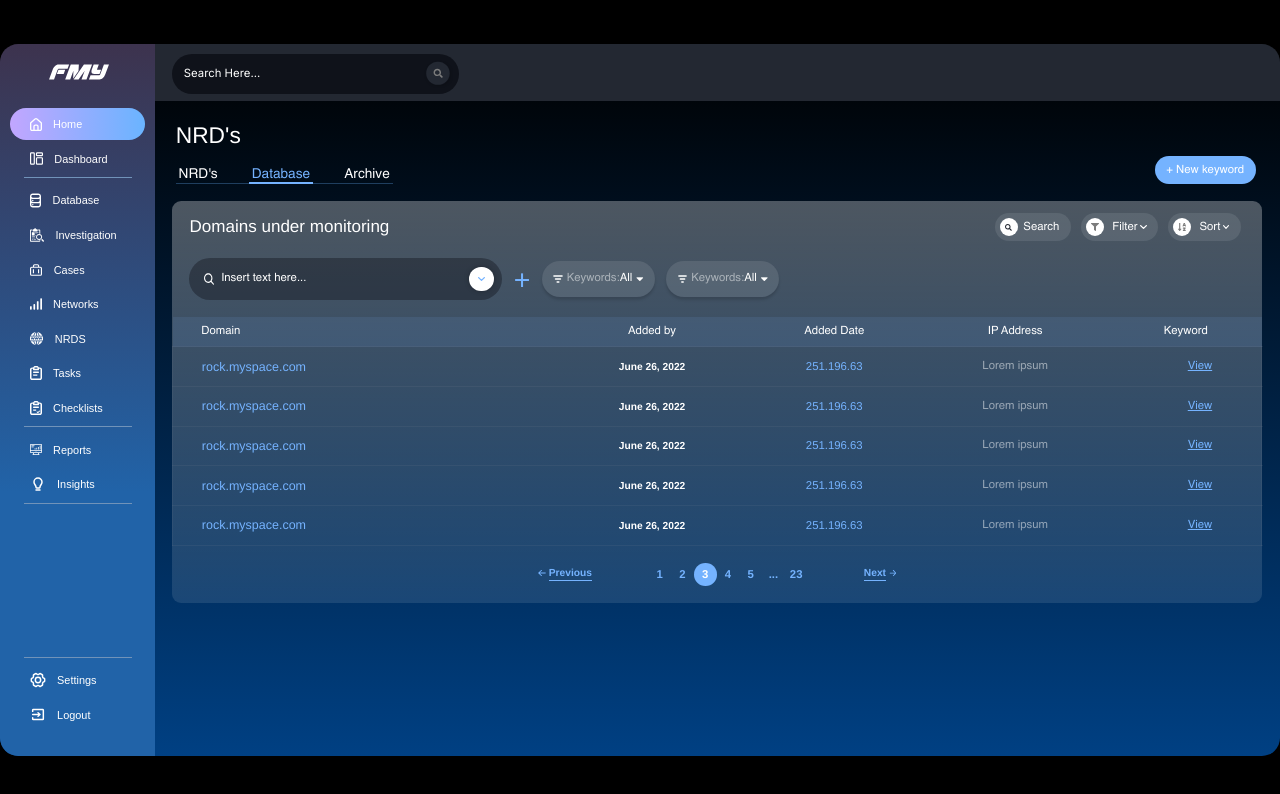
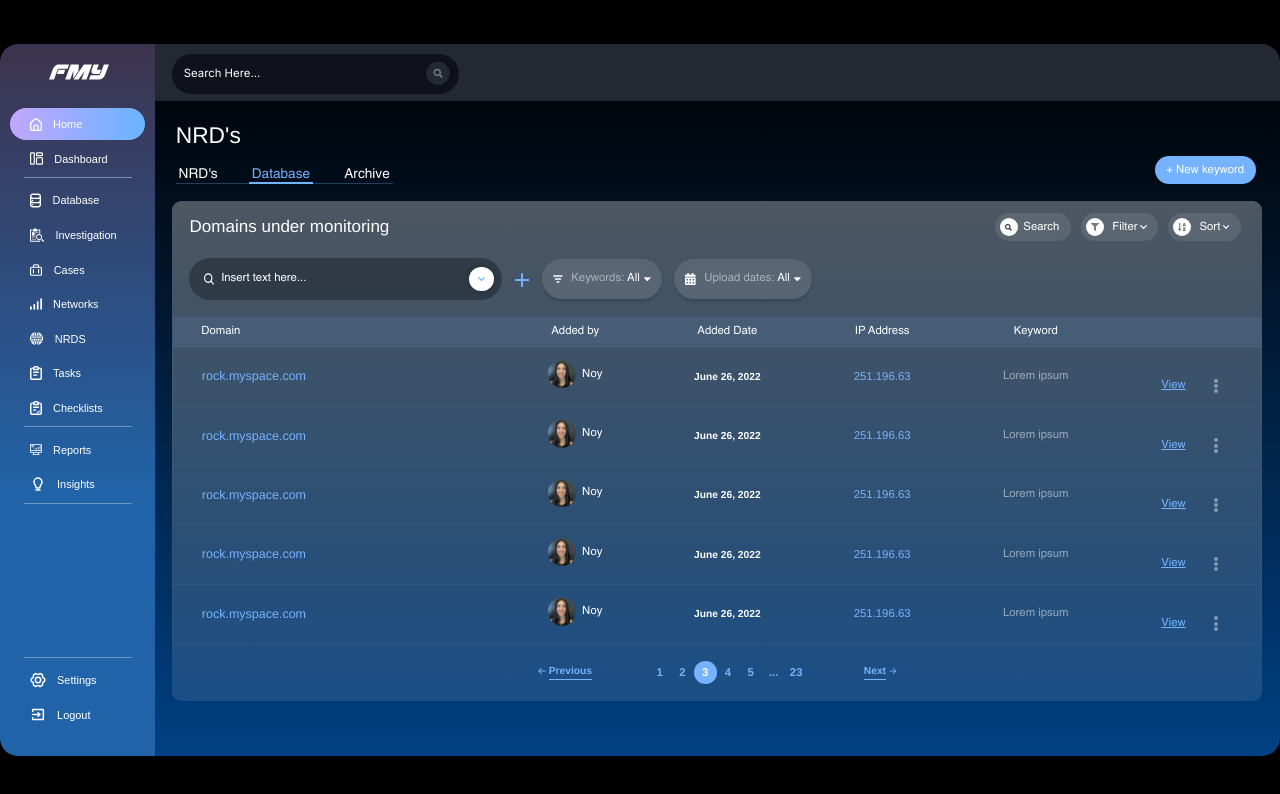
Before and after one commit to luckyboy125/FMY-Landing-Site, a React (Create React App) app: page /nrds in a window 1280 px wide. Both pictures are taken after a click on the element "Database". Shown: the top 794 px of the page. Built offline with nearby package versions, Linux system fonts and the light colour scheme; the HTML template or start-up script is replaced by a standard one; a web font is replaced by a local one.

Commit message:
customized database part of NRDS page

```diff
--- a/src/components/CustomizeTable/CustomizeTable.css
+++ b/src/components/CustomizeTable/CustomizeTable.css
@@ -17,7 +17,7 @@
   background: rgba(117, 179, 255, 0.1);
 }
 
-.customizeTable thead tr :first-child {
+.customizeTable thead tr th:first-child {
   padding-left: 50px;
   text-align: left;
 }
@@ -37,7 +37,7 @@
   border: 2px solid rgba(143, 146, 161, 0.1);
 }
 
-.customizeTable tbody tr :first-child {
+.customizeTable tbody tr td:first-child {
   padding-left: 50px;
   text-align: left !important;
 }
--- a/src/components/FilterDropdown/FilterDropdown.css
+++ b/src/components/FilterDropdown/FilterDropdown.css
@@ -10,6 +10,7 @@
   font-size: 20px;
   line-height: 29px;
   color: #ffffff;
+  cursor: pointer;
 }
 
 .filterDropdownRoot .inputIcon {
--- a/src/pages/NRDS/component/Database/Database.css
+++ b/src/pages/NRDS/component/Database/Database.css
@@ -51,6 +51,25 @@
   color: #75b3ff;
 }
 
+.nrdsDatabaseTableRoot .avatarTd {
+  display: flex;
+  justify-content: center;
+  align-items: center;
+  font-family: "Helvetica";
+  font-style: normal;
+  font-weight: 400;
+  font-size: 20px;
+  line-height: 23px;
+  letter-spacing: 0.01em;
+  color: #ffffff;
+}
+
+.nrdsDatabaseTableRoot .avatarTd img {
+  width: 50px;
+  height: 50px;
+  margin-right: 10px;
+}
+
 .nrdsDatabaseTableRoot .secondTd {
   font-family: "Helvetica";
   font-style: normal;
@@ -82,12 +101,6 @@
   justify-content: center;
   align-items: center;
 }
-
-.nrdsDatabaseTableRoot .fifthTd .addBtn {
-  margin-right: 30px;
-  padding: 14px 20px 13px 20px !important;
-}
-
 .nrdsDatabaseTableRoot .fifthTd .des {
   font-family: "Helvetica";
   font-style: normal;
@@ -97,4 +110,5 @@
   text-align: center;
   text-decoration-line: underline;
   color: #75b3ff;
+  margin-right: 50px;
 }
--- a/src/pages/NRDS/component/Database/Database.js
+++ b/src/pages/NRDS/component/Database/Database.js
@@ -4,6 +4,7 @@ import FilterDropdown from "../../../../components/FilterDropdown/FilterDropdown
 import SearchInput from "../../../../components/SearchInput/SearchInput";
 import DatabaseDropdown from "./component/DatabaseDropdown/DatabaseDropdown";
 import DatabaseInput from "./component/DatabaseInput/DatabaseInput";
+import person1 from "../../../../asset/person1.svg";
 import "./Database.css";
 
 function Database() {
@@ -51,8 +52,17 @@ function Database() {
               <div className="nrdsDatabaseSeacrhRoot">
                 <DatabaseInput />
                 <div className="plusLetter">+</div>
-                <DatabaseDropdown className="dropdown" />
-                <DatabaseDropdown className="dropdown" />
+                <DatabaseDropdown
+                  content="Keywords"
+                  select="All"
+                  className="dropdown"
+                />
+                <DatabaseDropdown
+                  content="Upload dates"
+                  select="All"
+                  type="calendar"
+                  className="dropdown"
+                />
               </div>
             </div>
           </>
@@ -69,11 +79,20 @@ function Database() {
           return (
             <tr key={index}>
               <td className="firstTd">{item.domain}</td>
+              <td className="avatarTd">
+                <img src={person1} alt="avatar" />
+                Noy
+              </td>
               <td className="secondTd">{item.addedDate}</td>
               <td className="thirdTd">{item.ipaddress}</td>
               <td className="fourthTd">{item.keyword}</td>
               <td className="fifthTd">
                 <div className="des">View</div>
+                <div className="dotGroup" onClick={() => {}}>
+                  <div className="dot"></div>
+                  <div className="dot"></div>
+                  <div className="dot"></div>
+                </div>
               </td>
             </tr>
           );
--- a/src/pages/NRDS/component/Database/component/DatabaseDropdown/DatabaseDropdown.css
+++ b/src/pages/NRDS/component/Database/component/DatabaseDropdown/DatabaseDropdown.css
@@ -12,9 +12,8 @@
   font-style: normal;
   font-weight: 400;
   font-size: 20px;
-  line-height: 24px;
   opacity: 0.5;
-  margin-left: 7px;
+  margin-left: 15px;
   color: #fff;
 }
 
@@ -23,8 +22,8 @@
   font-style: normal;
   font-weight: 400;
   font-size: 20px;
-  line-height: 24px;
   color: #fff;
+  margin-left: 5px;
 }
 .databaseDropdownRoot i {
   font-size: 20px;
--- a/src/pages/NRDS/component/Database/component/DatabaseDropdown/DatabaseDropdown.js
+++ b/src/pages/NRDS/component/Database/component/DatabaseDropdown/DatabaseDropdown.js
@@ -1,12 +1,17 @@
 import keyword from "../../../../../../asset/images/nrds/keyword_icon.svg";
+import calendar from "../../../../../../asset/images/nrds/calendar_icon.svg";
 import "./DatabaseDropdown.css";
 
-function DatabaseDropdown({ className }) {
+function DatabaseDropdown({ className, content, select, type }) {
   return (
     <div className={`databaseDropdownRoot ${className}`}>
-      <img src={keyword} alt="keyword" />
-      <div className="dropdownContent">Keywords:</div>
-      <div className="dropdownSelect">All</div>
+      {type === "calendar" ? (
+        <img src={calendar} alt="calendar" />
+      ) : (
+        <img src={keyword} alt="keyword" />
+      )}
+      <div className="dropdownContent">{content}:</div>
+      <div className="dropdownSelect">{select}</div>
       <i className="fas fa-caret-down"></i>
     </div>
   );
```
